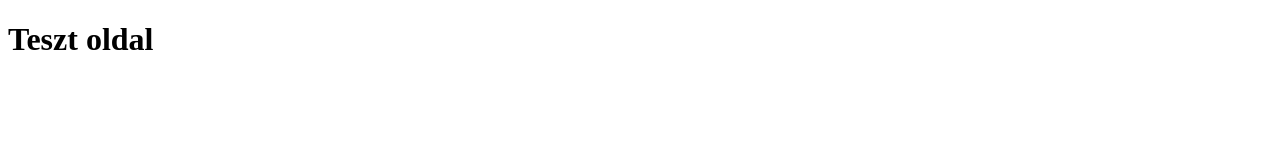
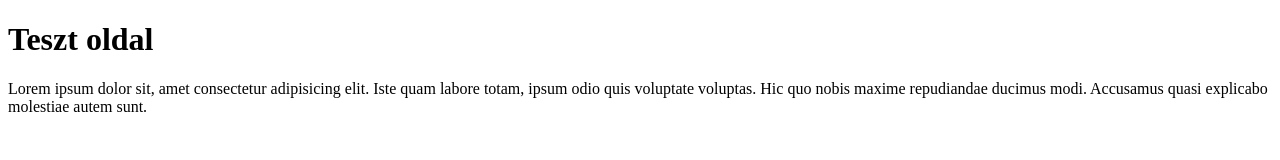
Before and after one commit to mdez81/elso-repo, a plain HTML site: page index.html in a window 1280 px wide. Drawn offline with Linux system fonts and the light colour scheme.

Commit message:
first paragraph

```diff
--- a/index.html
+++ b/index.html
@@ -7,5 +7,6 @@
 </head>
 <body>
     <h1>Teszt oldal</h1>
+    <p>Lorem ipsum dolor sit, amet consectetur adipisicing elit. Iste quam labore totam, ipsum odio quis voluptate voluptas. Hic quo nobis maxime repudiandae ducimus modi. Accusamus quasi explicabo molestiae autem sunt.</p>
 </body>
 </html>
```
